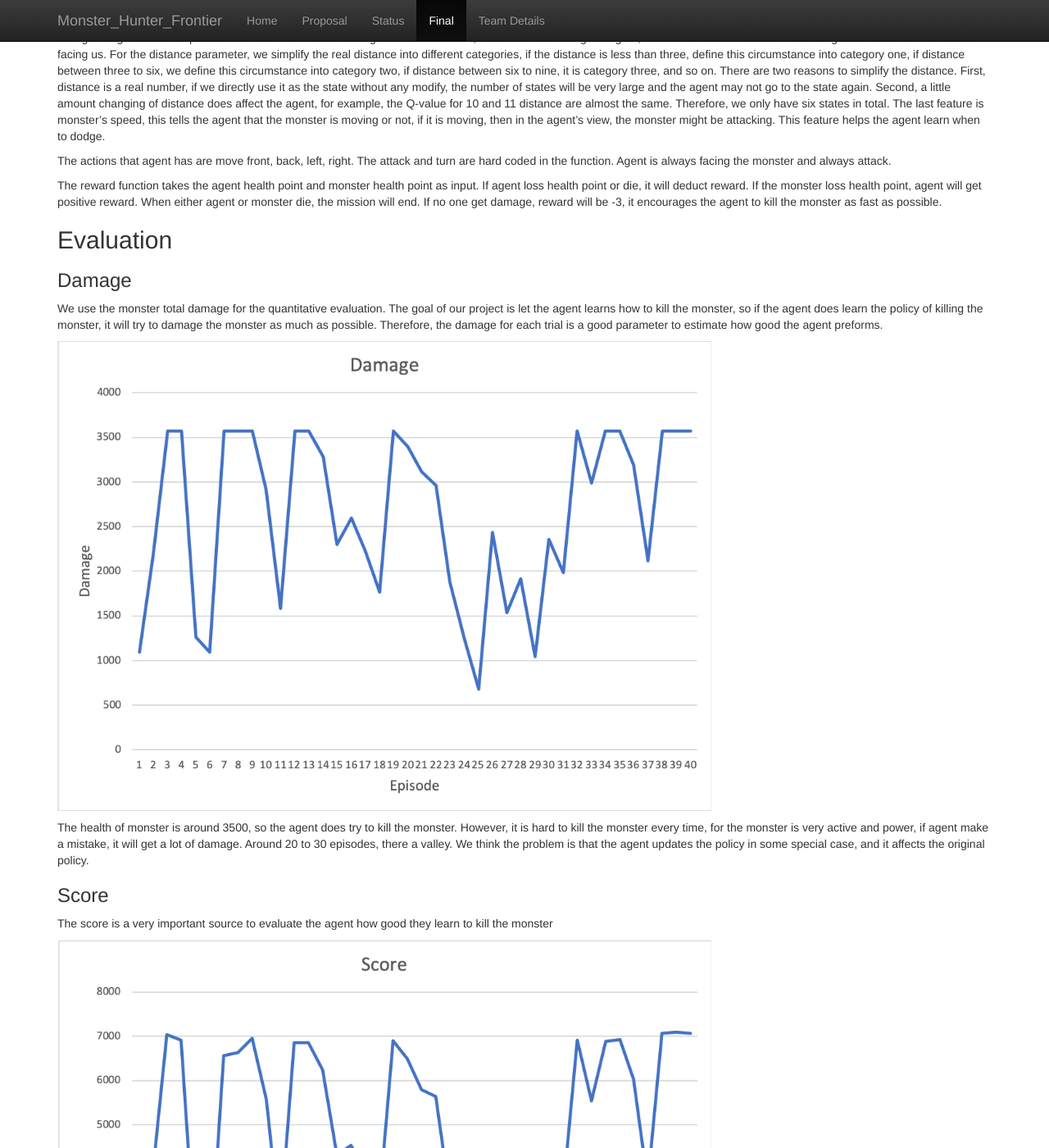
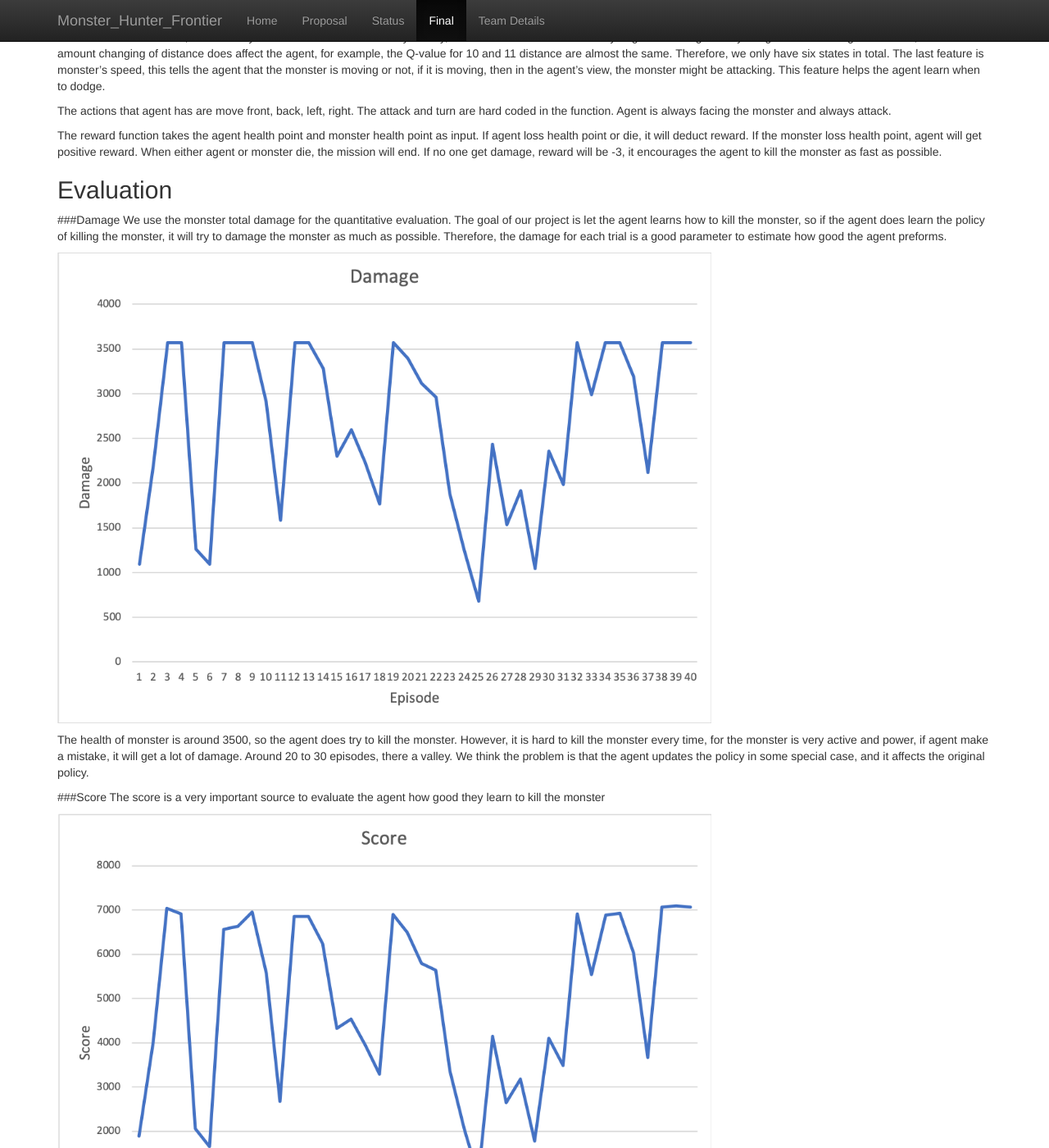
Before and after one commit to zihuazhang337/Group-25, a Jekyll site: the page built from docs/final.md, in a window 1280 px wide and 1400 px high, scrolled down 1680 px. Shown: the whole window at 82% size. Built offline with Jekyll 4.4.1, drawn with Linux system fonts in a browser that asks for light colours; our own code applies the rules of GitHub Pages for plain Markdown files; some of the changed text lies outside the part shown.

Commit message:
Update final.md

```diff
--- a/docs/final.md
+++ b/docs/final.md
@@ -1,7 +1,6 @@
-
 ---
 layout: default
-title:  Final Report
+title: Final Report
 ---
 
 
@@ -34,25 +33,21 @@ The reward function takes the agent health point and monster health point as inp
 
 
 ## Evaluation
-
-### Damage
-
+###Damage
 We use the monster total damage for the quantitative evaluation. The goal of our project is let the agent learns how to kill the monster, so if the agent does learn the policy of killing the monster, it will try to damage the monster as much as possible. Therefore, the damage for each trial is a good parameter to estimate how good the agent preforms.
 
 ![](/final_png/D1.png){:height="70%" width="70%"}
 
 The health of monster is around 3500, so the agent does try to kill the monster. However, it is hard to kill the monster every time, for the monster is very active and power, if agent make a mistake, it will get a lot of damage. Around 20 to 30 episodes, there a valley. We think the problem is that the agent updates the policy in some special case, and it affects the original policy.
 
-### Score
-
+###Score
 The score is a very important source to evaluate the agent how good they learn to kill the monster
 
 ![](/final_png/S1.png){:height="70%" width="70%"}
 
 The score and damage graph are similar, for the damage affect the score heavily.
 
-### Run Time
-
+###Run time
 Our ultimate goal is let the agent to kill the monster as fast as possible. Therefore, run time is also important.
 
 
```
